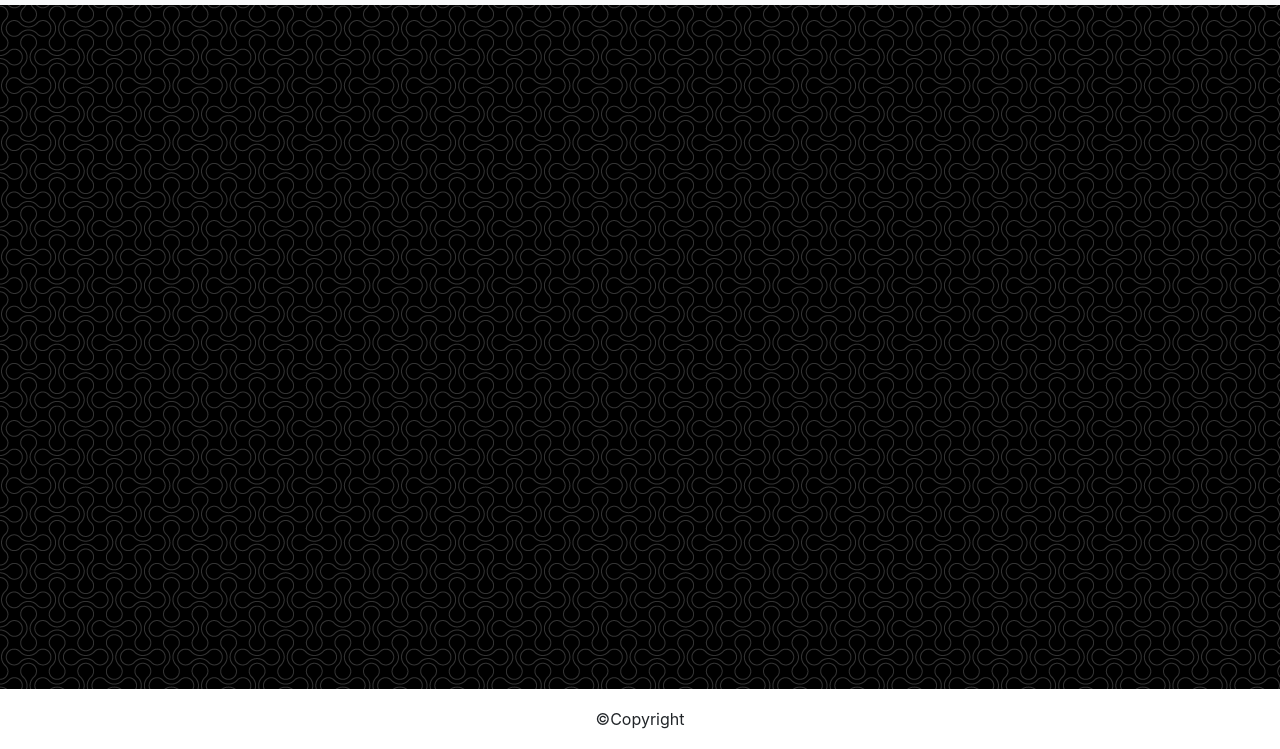
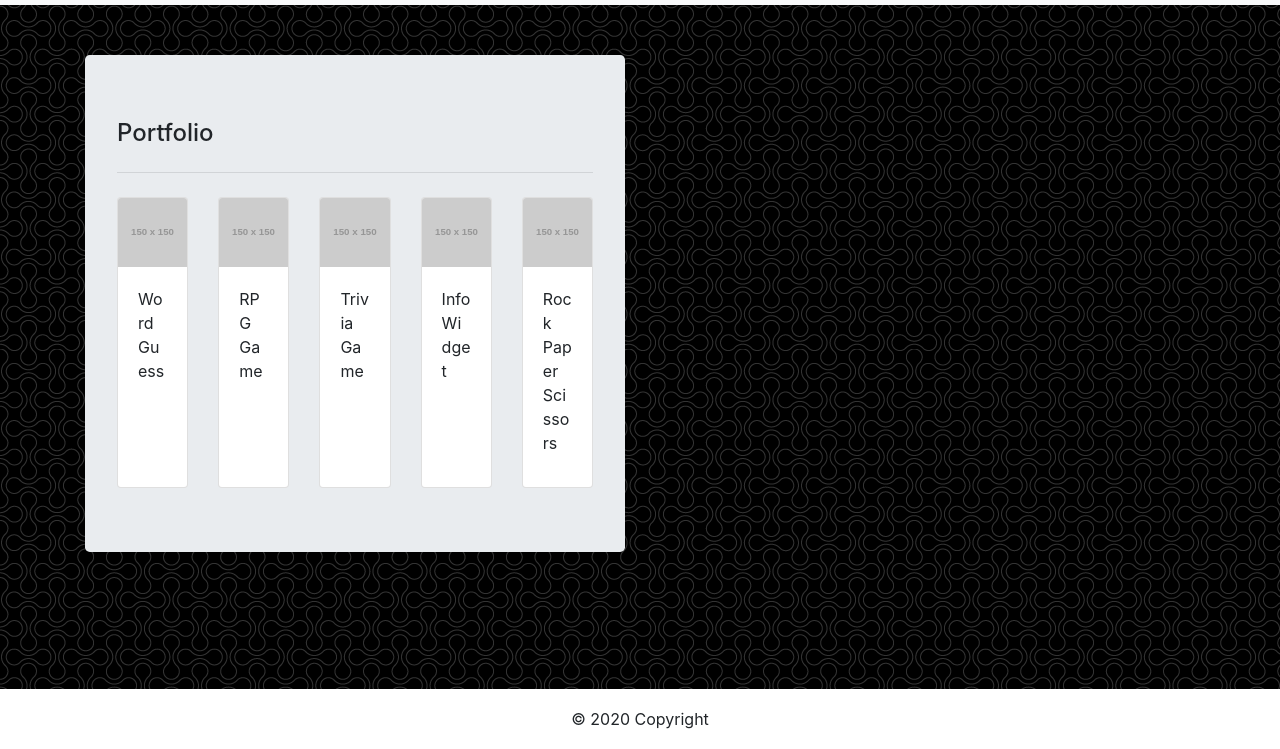
Before and after one commit to jessevanslyke/responsive-portfolio, a plain HTML site: page portfolio.html in a window 1280 px wide. Shown: the part 51-800 px from the top of the page. Drawn offline with nearby package versions, Linux system fonts and the light colour scheme; placeholder pictures from the web are drawn by us.

Commit message:
Updated footer, added additional css styles, made the content relevant to each page etc.

```diff
--- a/portfolio.html
+++ b/portfolio.html
@@ -7,6 +7,8 @@
 
     <!-- Bootstrap CSS -->
     <link rel="stylesheet" href="https://stackpath.bootstrapcdn.com/bootstrap/4.4.1/css/bootstrap.min.css" integrity="sha384-Vkoo8x4CGsO3+Hhxv8T/Q5PaXtkKtu6ug5TOeNV6gBiFeWPGFN9MuhOf23Q9Ifjh" crossorigin="anonymous">
+
+    <!--Background pattern from Toptal Subtle Patterns-->
     <link rel="stylesheet" href="styles.css">
 
     <title>Portfolio</title>
@@ -30,10 +32,53 @@
             </li>
           </ul>
         </div>
-      </nav>
+    </nav>
 
-    <footer class="footer">
-        &copy;Copyright
+    <main class="container">
+        <div class="row">
+            <div class="col-xl-6">
+                <div class="jumbotron">
+                    <h4 class="display-8">Portfolio</h4>
+                    <hr class="my-4">
+                    <div class="card-deck">
+                        <div class="card">
+                        <img class="card-img-top" src="http://placehold.jp/150x150.png" alt="150x150 placeholder">
+                        <div class="card-body">
+                            <p class="card-title">Word Guess</p>
+                        </div>
+                        </div>
+                        <div class="card">
+                        <img class="card-img-top" src="http://placehold.jp/150x150.png" alt="150x150 placeholder">
+                        <div class="card-body">
+                            <p class="card-title">RPG Game</p>
+                        </div>
+                        </div>
+                        <div class="card">
+                        <img class="card-img-top" src="http://placehold.jp/150x150.png" alt="150x150 placeholder">
+                        <div class="card-body">
+                            <p class="card-title">Trivia Game</p>
+                        </div>
+                        </div>
+                        <div class="card">
+                            <img class="card-img-top" src="http://placehold.jp/150x150.png" alt="150x150 placeholder">
+                            <div class="card-body">
+                            <p class="card-title">Info Widget</p>
+                            </div>
+                        </div>
+                        <div class="card">
+                            <img class="card-img-top" src="http://placehold.jp/150x150.png" alt="150x150 placeholder">
+                            <div class="card-body">
+                            <p class="card-title">Rock Paper Scissors</p>
+                            </div>
+                        </div>
+                    </div>
+                </div>
+            </div>
+        </div>
+    </main>
+
+    <footer class="container-fluid">
+        &copy; 2020 Copyright
     </footer>
 
     <!-- Optional JavaScript -->
--- a/styles.css
+++ b/styles.css
@@ -12,10 +12,6 @@ img {
     padding: 20px;
 }
 
-label {
-    color: white;
-}
-
 .nav-link {
     margin-right: auto !important;
 }
@@ -23,8 +19,6 @@ label {
 .container {
     margin-top: 50px;
     padding-bottom: 100px;
-    position: relative;
-    overflow: hidden;
 }
 
 footer {
@@ -36,3 +30,8 @@ footer {
     line-height: 60px;
     background-color: white;
 }
+
+  .card-img-top {
+      padding: 0;
+      clear: both;
+  }
```
Also changed, not shown: contact.html (+11 -5 lines), index.html (+6 -6 lines).
